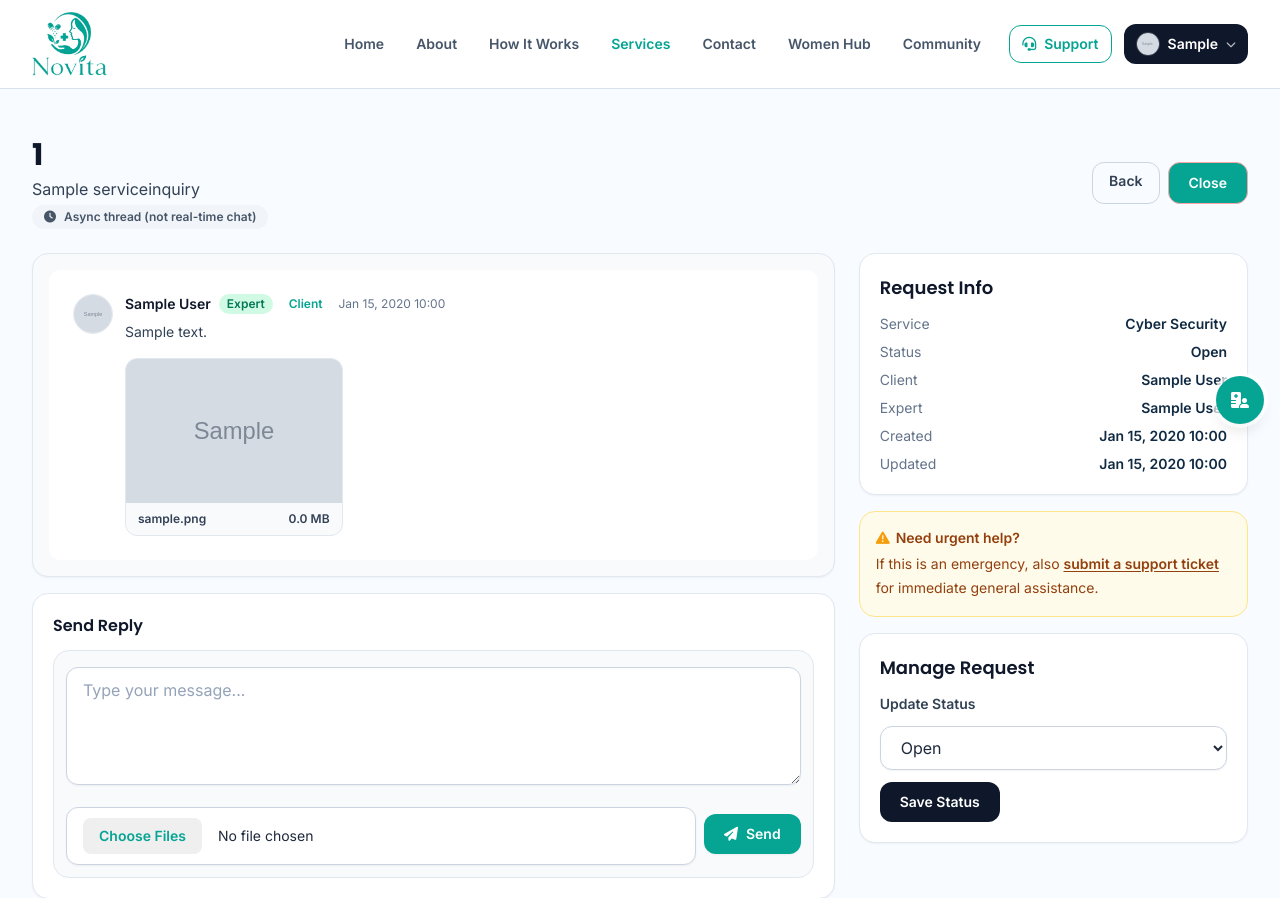
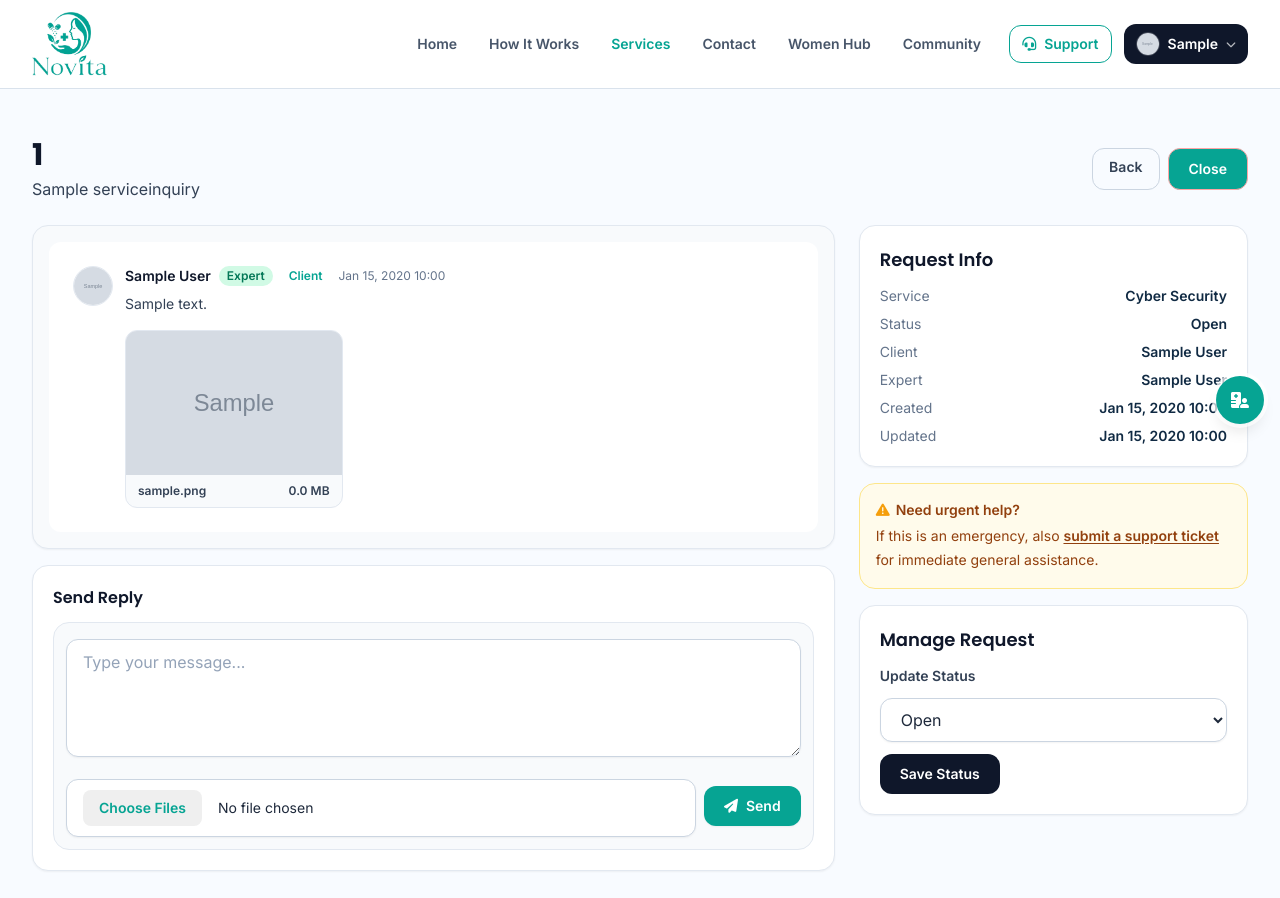
Before and after one commit to MrTuzzO/Novita, a Django app: page /services/requests/1/ in a window 1280 px wide. Shown: the top 898 px of the page. Run offline with Django 5.2, Linux system fonts and the light colour scheme; a user stored in the database is signed in; data comes from the database, SQL or seed files in the repository; tables that the repository leaves empty hold one stand-in row (values such as "Sample post"); grey boxes marked "Sample" are stand-in pictures; some libraries are stand-ins or nearby versions.

Commit message:
Refactor admin fieldsets and update footer and header links; add Tawk.to script for live chat support

```diff
--- a/templates/base.html
+++ b/templates/base.html
@@ -178,5 +178,19 @@
     </script>
 
     {% block extra_js %}{% endblock %}
+
+    <!--Start of Tawk.to Script-->
+<script type="text/javascript">
+    var Tawk_API=Tawk_API||{}, Tawk_LoadStart=new Date();
+    (function(){
+    var s1=document.createElement("script"),s0=document.getElementsByTagName("script")[0];
+    s1.async=true;
+    s1.src='https://embed.tawk.to/6a0352216d6a1c1c3729cdbd/1joefhlmp';
+    s1.charset='UTF-8';
+    s1.setAttribute('crossorigin','*');
+    s0.parentNode.insertBefore(s1,s0);
+    })();
+</script>
+<!--End of Tawk.to Script-->
 </body>
 </html>
--- a/templates/partials/_footer.html
+++ b/templates/partials/_footer.html
@@ -8,10 +8,10 @@
             </a>
             <p class="mt-4 max-w-md text-sm leading-7 text-slate-400">A safer space for recovery, mental health support, and digital protection. Built for people rebuilding their lives with courage.</p>
             <div class="mt-6 flex items-center gap-3 text-slate-400">
-                <a href="#" class="inline-flex h-9 w-9 items-center justify-center rounded-full border border-slate-700 hover:border-slate-500 hover:text-white"><i class="fab fa-facebook-f"></i></a>
-                <a href="#" class="inline-flex h-9 w-9 items-center justify-center rounded-full border border-slate-700 hover:border-slate-500 hover:text-white"><i class="fab fa-twitter"></i></a>
-                <a href="#" class="inline-flex h-9 w-9 items-center justify-center rounded-full border border-slate-700 hover:border-slate-500 hover:text-white"><i class="fab fa-instagram"></i></a>
-                <a href="#" class="inline-flex h-9 w-9 items-center justify-center rounded-full border border-slate-700 hover:border-slate-500 hover:text-white"><i class="fab fa-linkedin-in"></i></a>
+                <a href="https://www.facebook.com/people/Novita/61589766925635/" target="blank" class="inline-flex h-9 w-9 items-center justify-center rounded-full border border-slate-700 hover:border-slate-500 hover:text-white"><i class="fab fa-facebook-f"></i></a>
+                <a href="https://www.facebook.com/people/Novita/61589766925635/" target="blank" class="inline-flex h-9 w-9 items-center justify-center rounded-full border border-slate-700 hover:border-slate-500 hover:text-white"><i class="fab fa-twitter"></i></a>
+                <a href="https://www.facebook.com/people/Novita/61589766925635/" target="blank" class="inline-flex h-9 w-9 items-center justify-center rounded-full border border-slate-700 hover:border-slate-500 hover:text-white"><i class="fab fa-instagram"></i></a>
+                <a href="https://www.facebook.com/people/Novita/61589766925635/" target="blank" class="inline-flex h-9 w-9 items-center justify-center rounded-full border border-slate-700 hover:border-slate-500 hover:text-white"><i class="fab fa-linkedin-in"></i></a>
             </div>
         </div>
 
--- a/templates/partials/_header.html
+++ b/templates/partials/_header.html
@@ -12,7 +12,7 @@
 
         <div class="hidden items-center gap-2 md:flex">
             <a class="rounded-xl px-3 py-2 text-sm font-semibold {% if request.resolver_match.url_name == 'home' %}bg-[var(--color-primary)]/10 text-[var(--color-primary)]{% else %}text-slate-600 hover:bg-slate-100{% endif %}" href="{% url 'home' %}">Home</a>
-            <a class="rounded-xl px-3 py-2 text-sm font-semibold {% if request.resolver_match.url_name == 'about' %}bg-[var(--color-primary)]/10 text-[var(--color-primary)]{% else %}text-slate-600 hover:bg-slate-100{% endif %}" href="{% url 'about' %}">About</a>
+            <!-- <a class="rounded-xl px-3 py-2 text-sm font-semibold {% if request.resolver_match.url_name == 'about' %}bg-[var(--color-primary)]/10 text-[var(--color-primary)]{% else %}text-slate-600 hover:bg-slate-100{% endif %}" href="{% url 'about' %}">About</a> -->
             <a class="rounded-xl px-3 py-2 text-sm font-semibold {% if request.resolver_match.url_name == 'how_it_works' %}bg-[var(--color-primary)]/10 text-[var(--color-primary)]{% else %}text-slate-600 hover:bg-slate-100{% endif %}" href="{% url 'how_it_works' %}">How It Works</a>
             <a class="rounded-xl px-3 py-2 text-sm font-semibold {% if 'service' in request.resolver_match.namespace %}bg-[var(--color-primary)]/10 text-[var(--color-primary)]{% else %}text-slate-600 hover:bg-slate-100{% endif %}" href="{% url 'service:service_list' %}">Services</a>
             <a class="rounded-xl px-3 py-2 text-sm font-semibold {% if request.resolver_match.url_name == 'contact_page' %}bg-[var(--color-primary)]/10 text-[var(--color-primary)]{% else %}text-slate-600 hover:bg-slate-100{% endif %}" href="{% url 'contact_page' %}">Contact</a>
--- a/templates/recovery/appointment_form.html
+++ b/templates/recovery/appointment_form.html
@@ -8,7 +8,7 @@
     <h1 class="text-2xl font-bold text-slate-900">Book Appointment</h1>
   </div>
 
-  {% include 'partials/_messages.html' %}
+  <!-- {% include 'partials/_messages.html' %} -->
 
   <form method="post" class="space-y-5 rounded-2xl border border-slate-200 bg-white p-8 shadow-sm">
     {% csrf_token %}
--- a/templates/recovery/appointment_list.html
+++ b/templates/recovery/appointment_list.html
@@ -13,7 +13,7 @@
     </a>
   </div>
 
-  {% include 'partials/_messages.html' %}
+  <!-- {% include 'partials/_messages.html' %} -->
 
   {# Upcoming #}
   <section class="mb-8">
--- a/templates/recovery/checkin_form.html
+++ b/templates/recovery/checkin_form.html
@@ -11,7 +11,7 @@
     </div>
   </div>
 
-  {% include 'partials/_messages.html' %}
+  <!-- {% include 'partials/_messages.html' %} -->
 
   <form method="post" class="space-y-6 rounded-2xl border border-slate-200 bg-white p-8 shadow-sm">
     {% csrf_token %}
--- a/templates/recovery/checkin_history.html
+++ b/templates/recovery/checkin_history.html
@@ -26,7 +26,7 @@
   </div>
   {% endif %}
 
-  {% include 'partials/_messages.html' %}
+  <!-- {% include 'partials/_messages.html' %} -->
 
   {% if checkins %}
   <div class="overflow-hidden rounded-2xl border border-slate-200 bg-white shadow-sm">
--- a/templates/recovery/milestones.html
+++ b/templates/recovery/milestones.html
@@ -11,7 +11,7 @@
     </div>
   </div>
 
-  {% include 'partials/_messages.html' %}
+  <!-- {% include 'partials/_messages.html' %} -->
 
   {# Auto day-clean milestones progress #}
   <div class="mb-8 rounded-2xl border border-slate-200 bg-white p-6 shadow-sm">
--- a/templates/recovery/patient_list.html
+++ b/templates/recovery/patient_list.html
@@ -16,7 +16,7 @@
     <button type="submit" class="rounded-xl bg-[var(--color-primary)] px-5 py-2.5 text-sm font-semibold text-white hover:brightness-110">Search</button>
   </form>
 
-  {% include 'partials/_messages.html' %}
+  <!-- {% include 'partials/_messages.html' %} -->
 
   <div class="space-y-3">
     {% for p in patients %}
--- a/templates/recovery/plan_form.html
+++ b/templates/recovery/plan_form.html
@@ -8,7 +8,7 @@
     <h1 class="text-2xl font-bold text-slate-900">{{ title }}</h1>
   </div>
 
-  {% include 'partials/_messages.html' %}
+  <!-- {% include 'partials/_messages.html' %} -->
 
   <form method="post" class="space-y-5 rounded-2xl border border-slate-200 bg-white p-8 shadow-sm">
     {% csrf_token %}
--- a/templates/recovery/plan_list.html
+++ b/templates/recovery/plan_list.html
@@ -13,7 +13,7 @@
     </a>
   </div>
 
-  {% include 'partials/_messages.html' %}
+  <!-- {% include 'partials/_messages.html' %} -->
 
   {% if plans %}
   <div class="space-y-4">
--- a/templates/recovery/profile_edit.html
+++ b/templates/recovery/profile_edit.html
@@ -8,7 +8,7 @@
     <h1 class="text-2xl font-bold text-slate-900">Edit Recovery Profile</h1>
   </div>
 
-  {% include 'partials/_messages.html' %}
+  <!-- {% include 'partials/_messages.html' %} -->
 
   <form method="post" class="space-y-6 rounded-2xl border border-slate-200 bg-white p-8 shadow-sm">
     {% csrf_token %}
--- a/templates/recovery/profile_setup.html
+++ b/templates/recovery/profile_setup.html
@@ -11,7 +11,7 @@
     <p class="mt-2 text-slate-500">This information helps personalise your recovery journey. It is stored securely and only accessible to your care team.</p>
   </div>
 
-  {% include 'partials/_messages.html' %}
+  <!-- {% include 'partials/_messages.html' %} -->
 
   <form method="post" class="space-y-6 rounded-2xl border border-slate-200 bg-white p-8 shadow-sm">
     {% csrf_token %}
--- a/templates/recovery/relapse_form.html
+++ b/templates/recovery/relapse_form.html
@@ -15,7 +15,7 @@
     <p class="text-sm text-amber-800"><i class="fas fa-heart mr-2 text-red-400"></i>Relapse is not failure — it is part of many recovery journeys. What matters is that you seek support and continue forward.</p>
   </div>
 
-  {% include 'partials/_messages.html' %}
+  <!-- {% include 'partials/_messages.html' %} -->
 
   <form method="post" class="space-y-5 rounded-2xl border border-slate-200 bg-white p-8 shadow-sm">
     {% csrf_token %}
--- a/templates/recovery/relapse_list.html
+++ b/templates/recovery/relapse_list.html
@@ -17,7 +17,7 @@
     <p class="text-sm text-blue-800"><i class="fas fa-info-circle mr-2"></i>Logging relapses honestly is a vital part of recovery. It helps your care team provide better support.</p>
   </div>
 
-  {% include 'partials/_messages.html' %}
+  <!-- {% include 'partials/_messages.html' %} -->
 
   {% if relapses %}
   <div class="space-y-4">
--- a/templates/recovery/session_form.html
+++ b/templates/recovery/session_form.html
@@ -15,7 +15,7 @@
   </div>
   {% endif %}
 
-  {% include 'partials/_messages.html' %}
+  <!-- {% include 'partials/_messages.html' %} -->
 
   <form method="post" class="space-y-5 rounded-2xl border border-slate-200 bg-white p-8 shadow-sm">
     {% csrf_token %}
--- a/templates/recovery/session_list.html
+++ b/templates/recovery/session_list.html
@@ -8,7 +8,7 @@
     <h1 class="text-2xl font-bold text-slate-900">Counseling Sessions</h1>
   </div>
 
-  {% include 'partials/_messages.html' %}
+  <!-- {% include 'partials/_messages.html' %} -->
 
   {% if sessions %}
   <div class="space-y-4">
--- a/templates/service/requests/detail.html
+++ b/templates/service/requests/detail.html
@@ -8,9 +8,6 @@
         <div>
             <h1 class="text-3xl font-bold text-slate-900">{{ inquiry.inquiry_id }}</h1>
             <p class="mt-1 text-slate-700">{{ inquiry.subject }}</p>
-            <p class="mt-1 inline-flex items-center rounded-full bg-slate-100 px-3 py-1 text-xs font-semibold text-slate-600">
-                <i class="fas fa-clock mr-2"></i>Async thread (not real-time chat)
-            </p>
         </div>
         <div class="flex gap-2">
             {% if user == inquiry.user %}
```
Also changed, not shown: blog/admin.py (+16 -16 lines).
